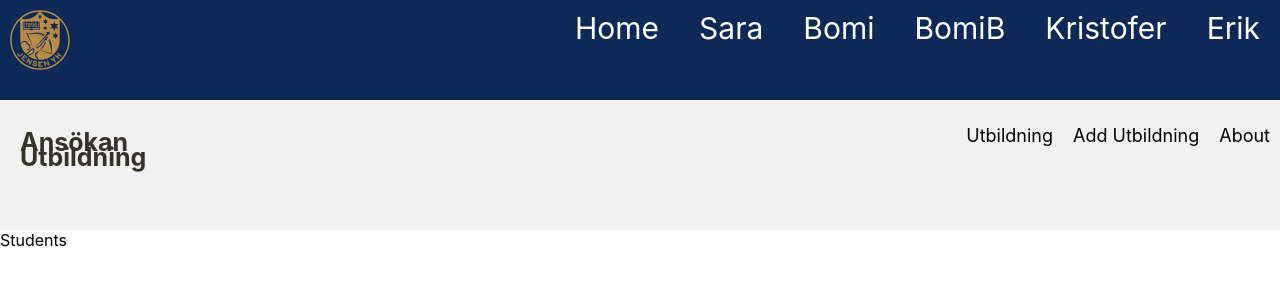
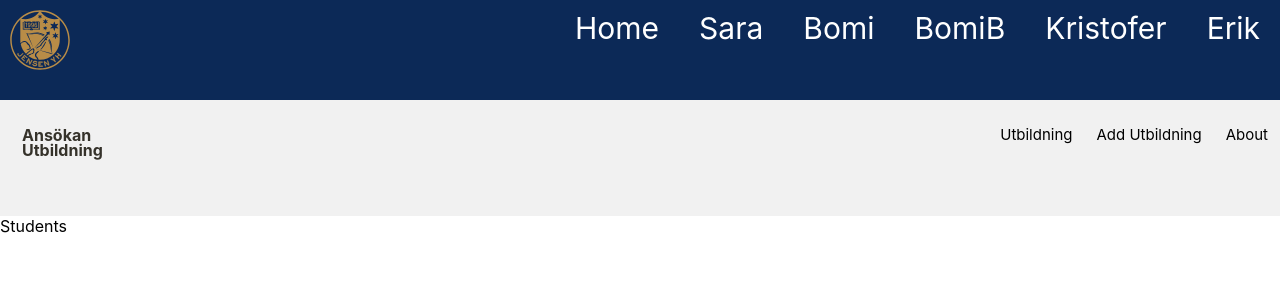
Before and after one commit to Blizzardst15/Webbramverk-Grupparbete, a React (Create React App) app in the folder jensen/: page /bomi in a window 1280 px wide. Shown: the top 300 px of the page. Built offline with nearby package versions, Linux system fonts and the light colour scheme.

Commit message:
ansökan changes01
Signed-off-by: Båmi Lee <swedenebomi@gmail.com>

```diff
--- a/jensen/src/components/pages/Bomi/HeaderB.css
+++ b/jensen/src/components/pages/Bomi/HeaderB.css
@@ -7,9 +7,9 @@
     float: left;
     color: black;
     text-align: center;
-    padding: 10px;
+    padding: 12px;
     text-decoration: none;
-    font-size: 18px;
+    font-size: 15px;
     line-height: 15px;
     border-radius: 5px;
 
@@ -17,7 +17,7 @@
 }
 
 .headerB p.logo {
-    font-size: 25px;
+    font-size: 16px;
     font-weight: bold;
     color: #35322a;
 
```
